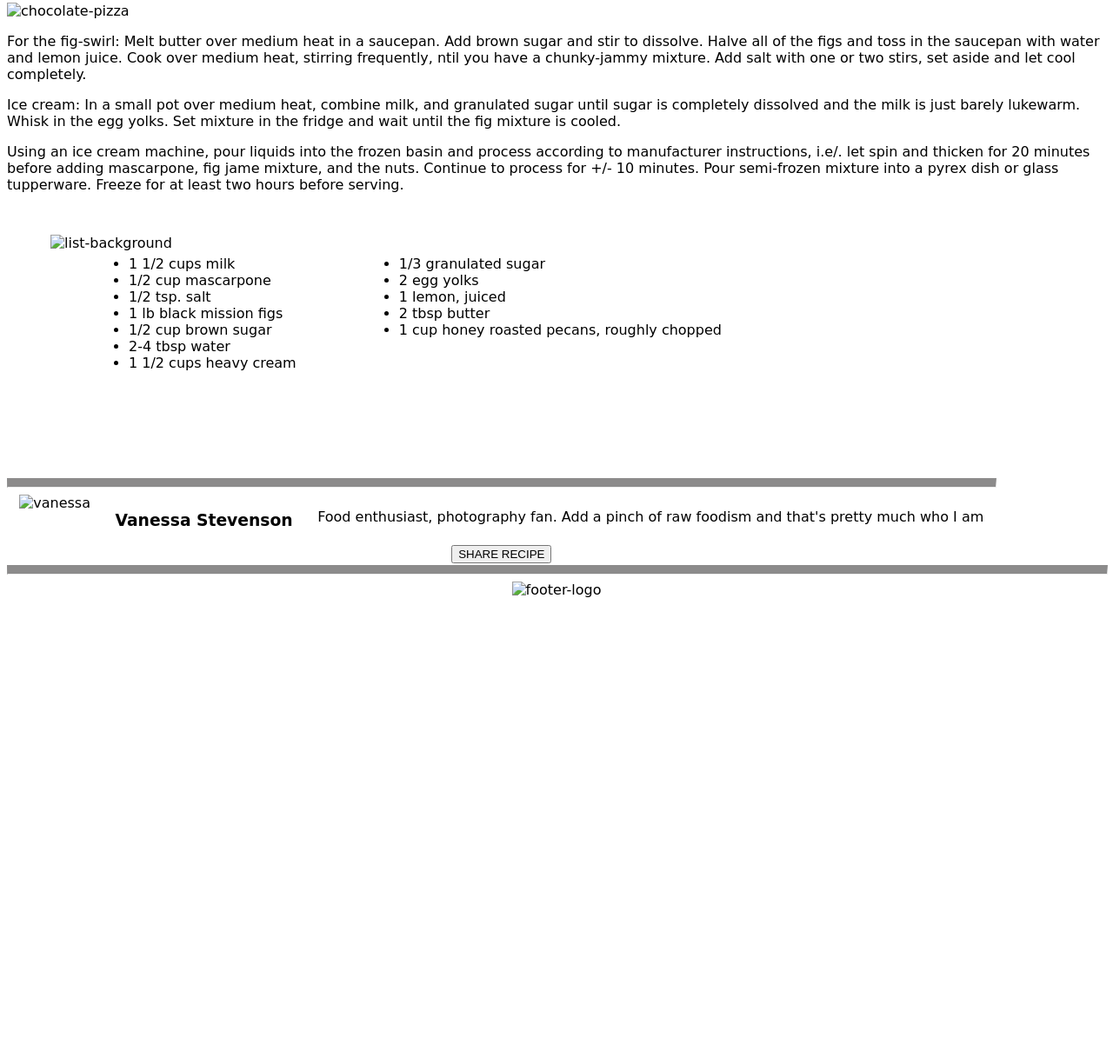
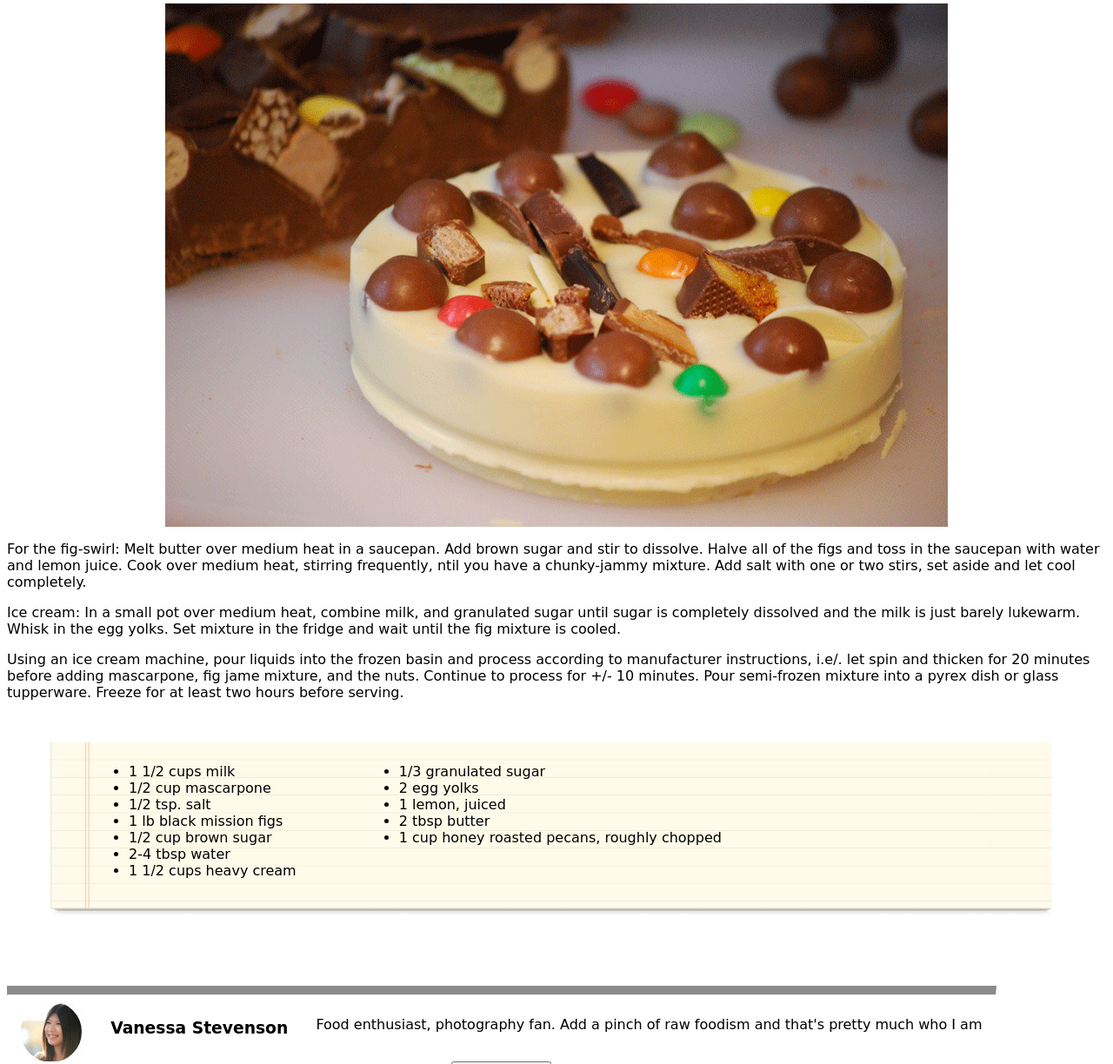
Before and after one commit to BedlaminGoliath/chocolate-pizza, a plain HTML site: page index.html in a window 1280 px wide. Shown: the part 445-1669 px from the top of the page at 87% size. Before the commit the page ends 1141 px from the top, so only its background shows below. Drawn offline with Linux system fonts and the light colour scheme; the site is published under a folder, as on GitHub Pages, so addresses that start at the root find nothing; a web font is replaced by a local one.

Commit message:
adjusted image locations

```diff
--- a/index.html
+++ b/index.html
@@ -40,7 +40,7 @@
     <main>
         <h2>Chocolate Pizza</h2>
         <p>POSTED ON 15 DECEMBER 2013 / DESSERTS</p>
-        <img src="/images/choco-pizza.png" id="pizza" alt="chocolate-pizza">
+        <img src="./images/choco-pizza.png" id="pizza" alt="chocolate-pizza">
         <div id="text">
         <p>For the fig-swirl: Melt butter over medium heat in a saucepan. Add brown sugar and stir to dissolve. Halve all of the figs and toss in the saucepan with water and lemon juice. Cook over medium heat, stirring frequently, ntil you have a chunky-jammy mixture. Add salt with one or two stirs, set aside and let cool completely.</p>
         <p>Ice cream: In a small pot over medium heat, combine milk, and granulated sugar until sugar is completely dissolved and the milk is just barely lukewarm. Whisk in the egg yolks. Set mixture in the fridge and wait until the fig mixture is cooled.</p>
@@ -48,7 +48,7 @@
         </div>
     </main>
 <article>
-    <img src="/images/list-bg.png" id="list-background" alt="list-background">
+    <img src="./images/list-bg.png" id="list-background" alt="list-background">
     <ul id="list">
         <div id="list-items">
         <li>1 1/2 cups milk</li>
@@ -68,14 +68,14 @@
 </article>
 <footer>
     <hr>
-    <img src="/images/van-pic.png" alt="vanessa">
+    <img src="./images/van-pic.png" alt="vanessa">
     <h3>Vanessa Stevenson</h3>
     <p>Food enthusiast, photography fan. Add a pinch of raw foodism and that's pretty much who I am</p>
     <button>SHARE RECIPE</button>
 </footer>
 <hr id="bottom">
     <section>
-        <img src="/images/logo.png" alt="footer-logo">
+        <img src="./images/logo.png" alt="footer-logo">
 
     </section>
 
```
